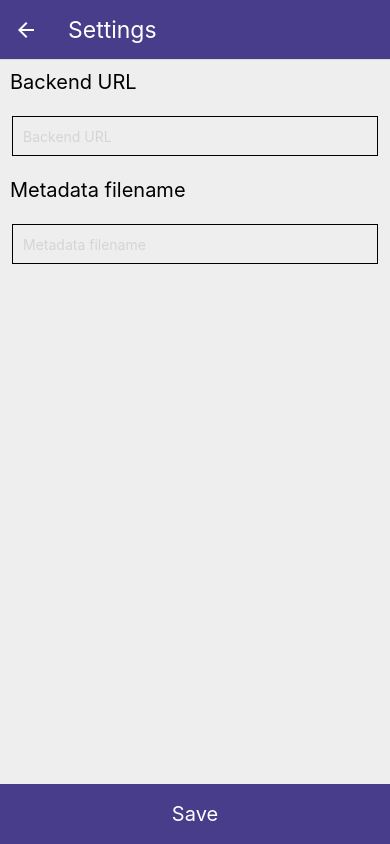
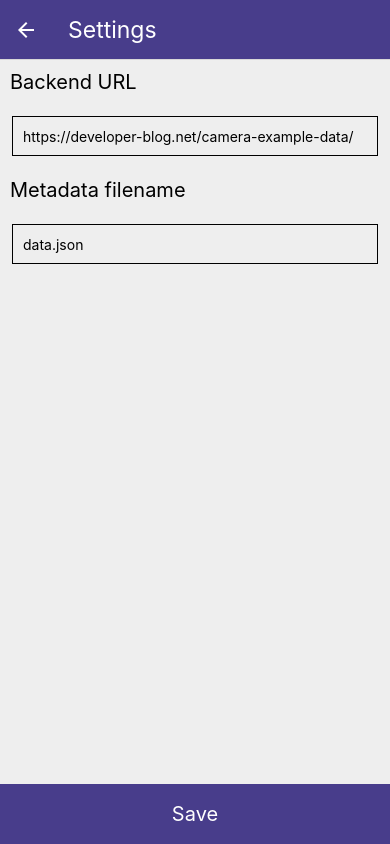
Before and after one commit to Ziagl/raspberry-pi-security-cam, a React Native app in the folder App/: screen /Settings in a window 390 px wide. Built offline with nearby package versions, Linux system fonts and the light colour scheme.

Commit message:
updated settings

```diff
--- a/App/screen/Home.tsx
+++ b/App/screen/Home.tsx
@@ -68,6 +68,7 @@ class Home extends React.Component<Props, State> {
       const data = await (await fetch(url)).json();
       this.setState({ metadata: data });
     } catch (e) {
+      console.log(e);
       Alert.alert(
         "API Error",
         "Please check your settings!",
--- a/App/screen/Settings.tsx
+++ b/App/screen/Settings.tsx
@@ -23,8 +23,8 @@ class Settings extends React.Component<Props, State> {
     super(props);
 
     this.state = {
-      url: "",
-      filename: ""
+      url: "https://developer-blog.net/camera-example-data/",
+      filename: "data.json"
     }
   }
 
```
Also changed, not shown: 1 other file (tests, documents, lock files or other folders).
